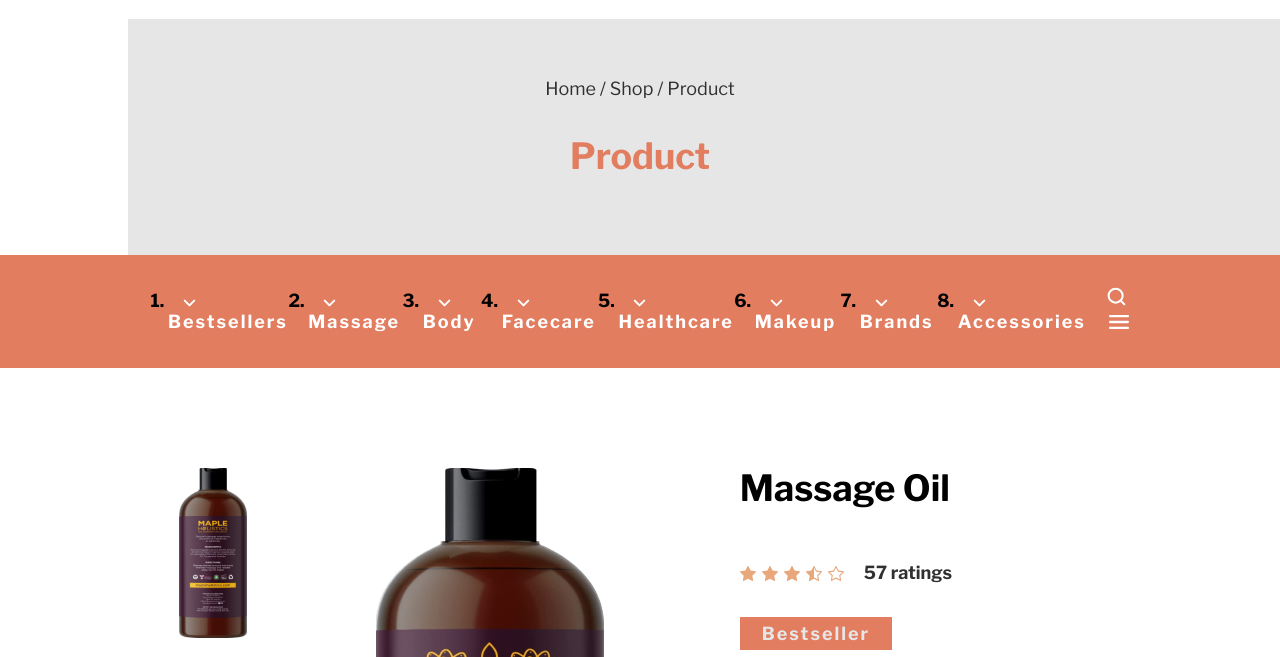
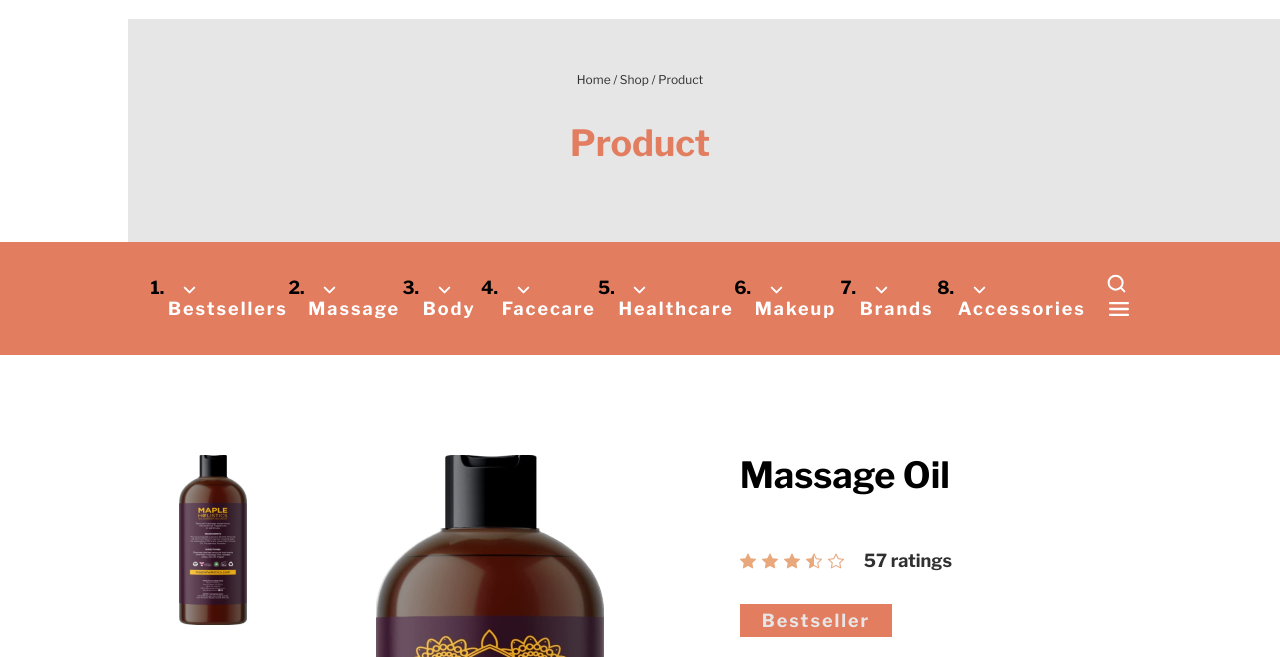
Before and after one commit to Wiktor124/laboratorio2-web-design, a website: page pages/product.html in a window 1280 px wide. Shown: the part 81-738 px from the top of the page. Drawn offline with nearby package versions, Linux system fonts and the light colour scheme.

Commit message:
Update product.css

```diff
--- a/css/product.css
+++ b/css/product.css
@@ -27,6 +27,10 @@ span {
 .container_color {
   padding: 2.625rem 0;
   background-color: var(--background-grey);
+}
+
+.container_color p{
+  font-size: 12px;
 }
 
 .background_color {
```
